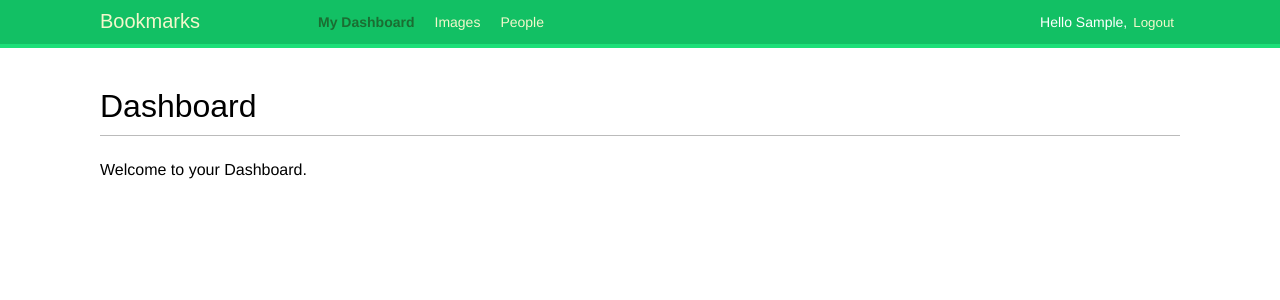
After one commit to newdev-creator/django-social-website, a Django app: page /account/dashboard/ in a window 1280 px wide. The commit adds this page. Shown: the top 300 px of the page. Run offline with Django 5.2, Linux system fonts and the light colour scheme; the visitor is signed in with stand-in values (Sample User, id 1); some web fonts are replaced.

Commit message:
FEAT: navbar

```diff
--- /dev/null
+++ b/bookmarks/account/templates/account/dashboard.html
@@ -0,0 +1,8 @@
+{% extends "base.html" %}
+
+{% block title %}Dashboard{% endblock title %}
+
+{% block content %}
+    <h1>Dashboard</h1>
+    <p>Welcome to your Dashboard.</p>
+{% endblock content %}
--- a/bookmarks/account/templates/base.html
+++ b/bookmarks/account/templates/base.html
@@ -10,6 +10,30 @@
 <body>
   <div id=header>
     <span class=logo>Bookmarks</span>
+    {% if request.user.is_authenticated %}
+      <ul class="menu">
+        <li {% if section == "dashboard" %}class="selected"{% endif %}>
+          <a href="{% url "dashboard" %}">My Dashboard</a>
+        </li>
+        <li {% if section == "images" %}class="selected"{% endif %}>
+          <a href="#">Images</a>
+        </li>
+        <li {% if section == "people" %}class="selected"{% endif %}>
+          <a href="#">People</a>
+        </li>
+      </ul>
+    {% endif %}
+    <span class="user">
+      {% if request.user.is_authenticated %}
+        Hello {{ request.user.first_name|default:request.user.username }},
+        <form action="{% url "logout" %}" method="post">
+          <button type="submit">Logout</button>
+          {% csrf_token %}
+        </form>
+      {% else %}
+        <a href="{% url "login" %}">Login</a>
+      {% endif %}
+    </span>
   </div>
   <div id=content>
     {% block content %}{% endblock %}
--- a/bookmarks/account/templates/registration/login.html
+++ b/bookmarks/account/templates/registration/login.html
@@ -17,7 +17,7 @@
             {{ form.as_p }}
             {% csrf_token %}
             <input type="hidden" name="next" value="{{ next }}" />
-            <p><input type="sublit" value=login></p>
+            <p><input type="submit" value=login></p>
         </form>
     </div>
 {% endblock content %}
--- a/bookmarks/account/urls.py
+++ b/bookmarks/account/urls.py
@@ -8,4 +8,5 @@ urlpatterns = [
     # login / logout urls
     path('login/', auth_views.LoginView.as_view(), name='login'),
     path('logout/', auth_views.LogoutView.as_view(), name='logout'),
+    path('dashboard/', views.dashboard, name='dashboard'),
 ]
--- a/bookmarks/account/views.py
+++ b/bookmarks/account/views.py
@@ -1,6 +1,7 @@
 from django.contrib.auth import authenticate, login
 from django.http import HttpResponse
 from django.shortcuts import render
+from django.contrib.auth.decorators import login_required
 from .form import LoginForm
 
 
@@ -29,3 +30,13 @@ def user_login(request):
         request,
         'account/login.html',
         {'form': form})
+
+@login_required
+def dashboard(request):
+    return render(
+        request,
+        'account/dashboard.html',
+        {
+            'section': 'dashboard'
+        }
+    )
--- a/bookmarks/bookmarks/settings.py
+++ b/bookmarks/bookmarks/settings.py
@@ -122,3 +122,7 @@ STATIC_URL = 'static/'
 # https://docs.djangoproject.com/en/5.0/ref/settings/#default-auto-field
 
 DEFAULT_AUTO_FIELD = 'django.db.models.BigAutoField'
+
+LOGIN_REDIRECT_URL = 'dashboard'
+LOGIN_URL = 'login'
+LOGOUT_UR = 'logout'
```
